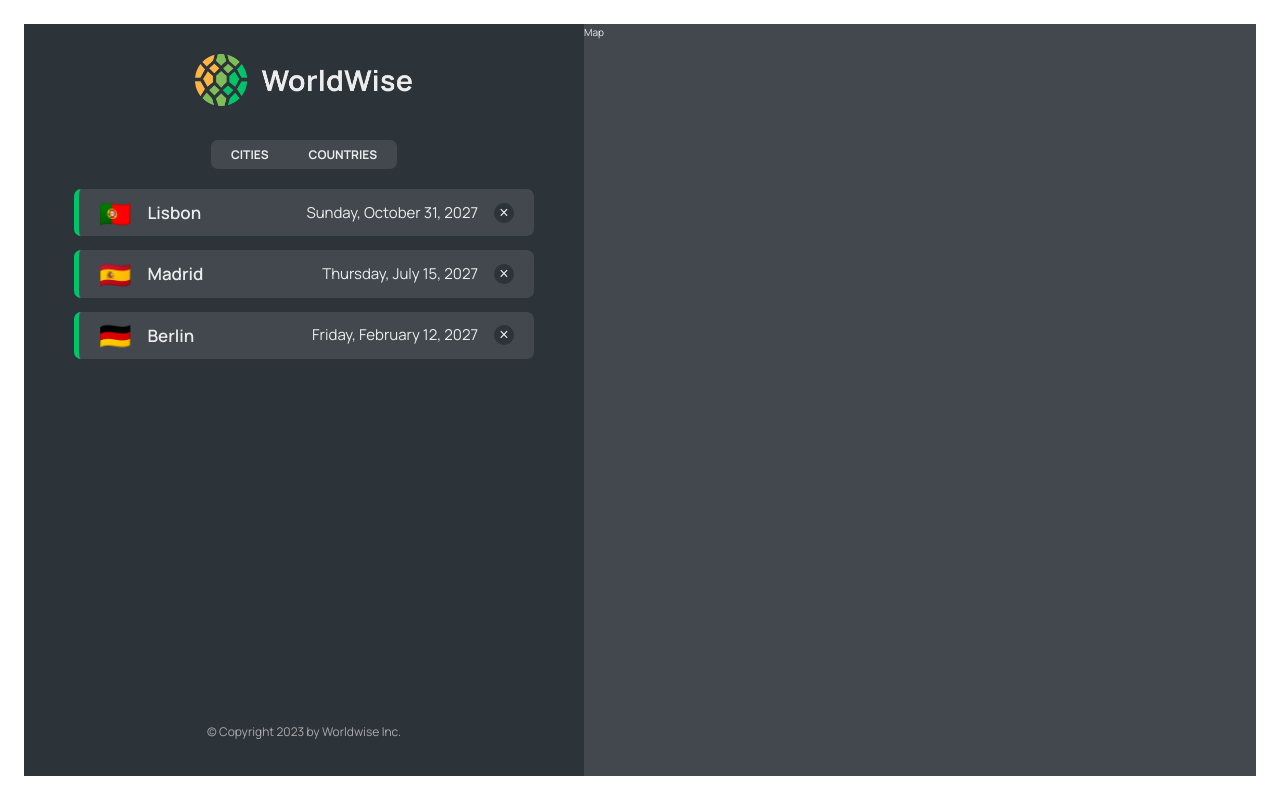
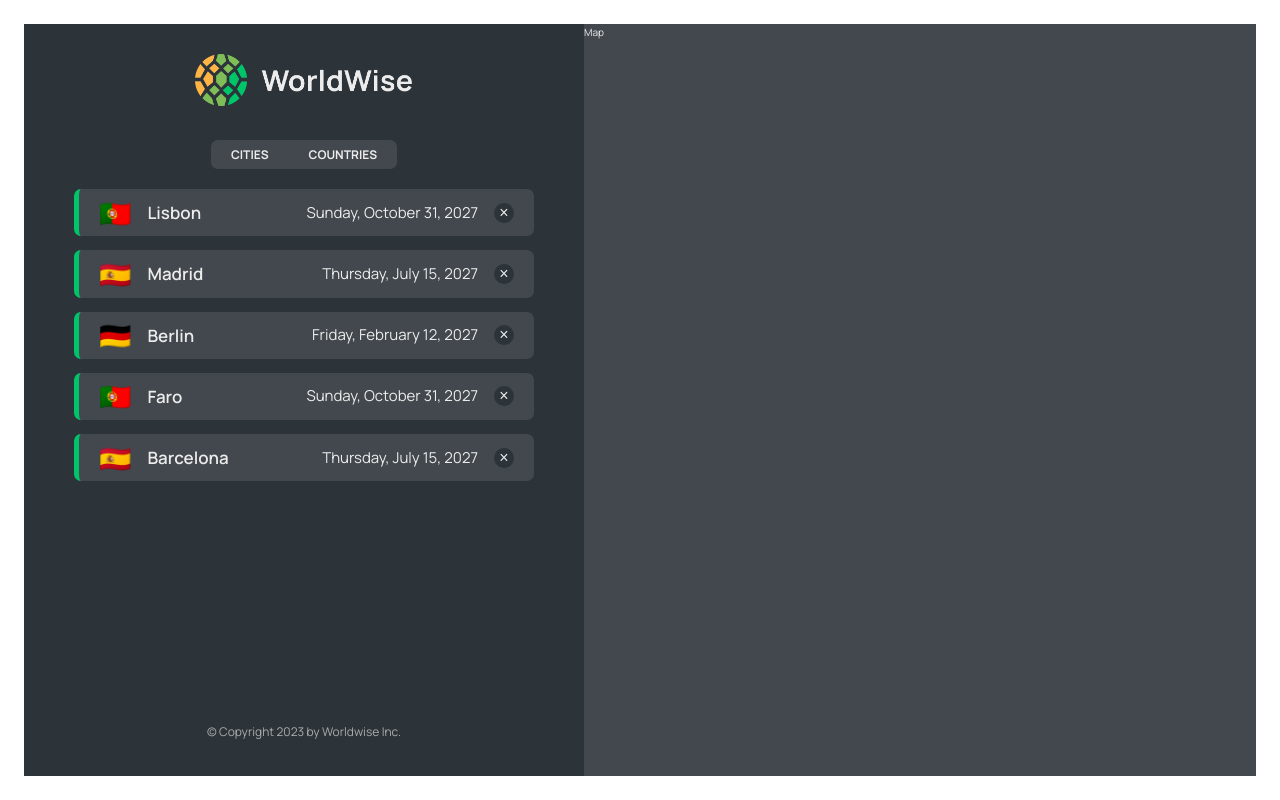
Before and after one commit to AraibKhan/worldwise, a React (Vite) app: page /app in a window 1280 px wide. Built offline with nearby package versions, Linux system fonts and the light colour scheme; data requests are answered from the project's data file.

Commit message:
Added the list of countries.

```diff
--- a/data/cities.json
+++ b/data/cities.json
@@ -35,6 +35,30 @@
         "lng": 13.376933665713324
       },
       "id": 98443197
+    },
+    {
+      "cityName": "Faro",
+      "country": "Portugal",
+      "emoji": "🇵🇹",
+      "date": "2027-10-31T15:59:59.138Z",
+      "notes": "My favorite city so far!",
+      "position": {
+        "lat": 38.727881642324164,
+        "lng": -9.140900099907554
+      },
+      "id": 739873467
+    },
+    {
+      "cityName": "Barcelona",
+      "country": "Spain",
+      "emoji": "🇪🇸",
+      "date": "2027-07-15T08:22:53.976Z",
+      "notes": "",
+      "position": {
+        "lat": 40.46635901755316,
+        "lng": -3.7133789062500004
+      },
+      "id": 17807634
     }
   ]
 }
--- a/src/App.jsx
+++ b/src/App.jsx
@@ -7,6 +7,7 @@ import Login from "./pages/Login";
 import AppLayout from "./pages/AppLayout";
 import PageNotFound from "./pages/PageNotFound";
 import CityList from "./components/CityList";
+import CountryList from "./components/CountryList";
 
 function App() {
   const [cities, setCities] = useState([]);
@@ -46,7 +47,10 @@ function App() {
             path="cities"
             element={<CityList cities={cities} isLoading={isLoading} />}
           />
-          <Route path="countries" element={<p>List of Countries</p>} />
+          <Route
+            path="countries"
+            element={<CountryList cities={cities} isLoading={isLoading} />}
+          />
           <Route path="form" element={<p>Form</p>} />
         </Route>
         <Route path="*" element={<PageNotFound />} />
--- a/src/components/CityItem.jsx
+++ b/src/components/CityItem.jsx
@@ -9,7 +9,6 @@ const formatDate = (date) =>
   }).format(new Date(date));
 
 function CityItem({ city }) {
-  console.log(city);
   return (
     <li className={styles.cityItem}>
       <span className={styles.emoji}>{city.emoji}</span>
--- /dev/null
+++ b/src/components/CountryList.jsx
@@ -0,0 +1,33 @@
+// import CountryItem from "./CountryItem";
+import styles from "./CountryList.module.css";
+import Spinner from "./Spinner";
+import Message from "./Message";
+import CountryItem from "./CountryItem";
+
+function CountryList({ cities, isLoading }) {
+  if (isLoading) return <Spinner />;
+  if (!cities.length)
+    return <Message message="Add a city by clicking on the map." />;
+
+  // const countries = [];
+  // cities.forEach((city) => {
+  //   if (!countries.map((el) => el.country).includes(city.country))
+  //     countries.push({ country: city.country, emoji: city.emoji });
+  // });
+
+  const countries = cities.reduce((arr, city) => {
+    if (!arr.map((el) => el.country).includes(city.country))
+      return [...arr, { country: city.country, emoji: city.emoji }];
+    else return arr;
+  }, []);
+
+  return (
+    <ul className={styles.countryList}>
+      {countries.map((country, i) => (
+        <CountryItem key={i} country={country} />
+      ))}
+    </ul>
+  );
+}
+
+export default CountryList;
--- a/src/components/CountryList.module.css
+++ b/src/components/CountryList.module.css
@@ -2,7 +2,7 @@
   width: 100%;
   height: 65vh;
   list-style: none;
-  overflow-y: scroll;
+  /* overflow-y: scroll; */
   overflow-x: hidden;
 
   display: grid;
```
